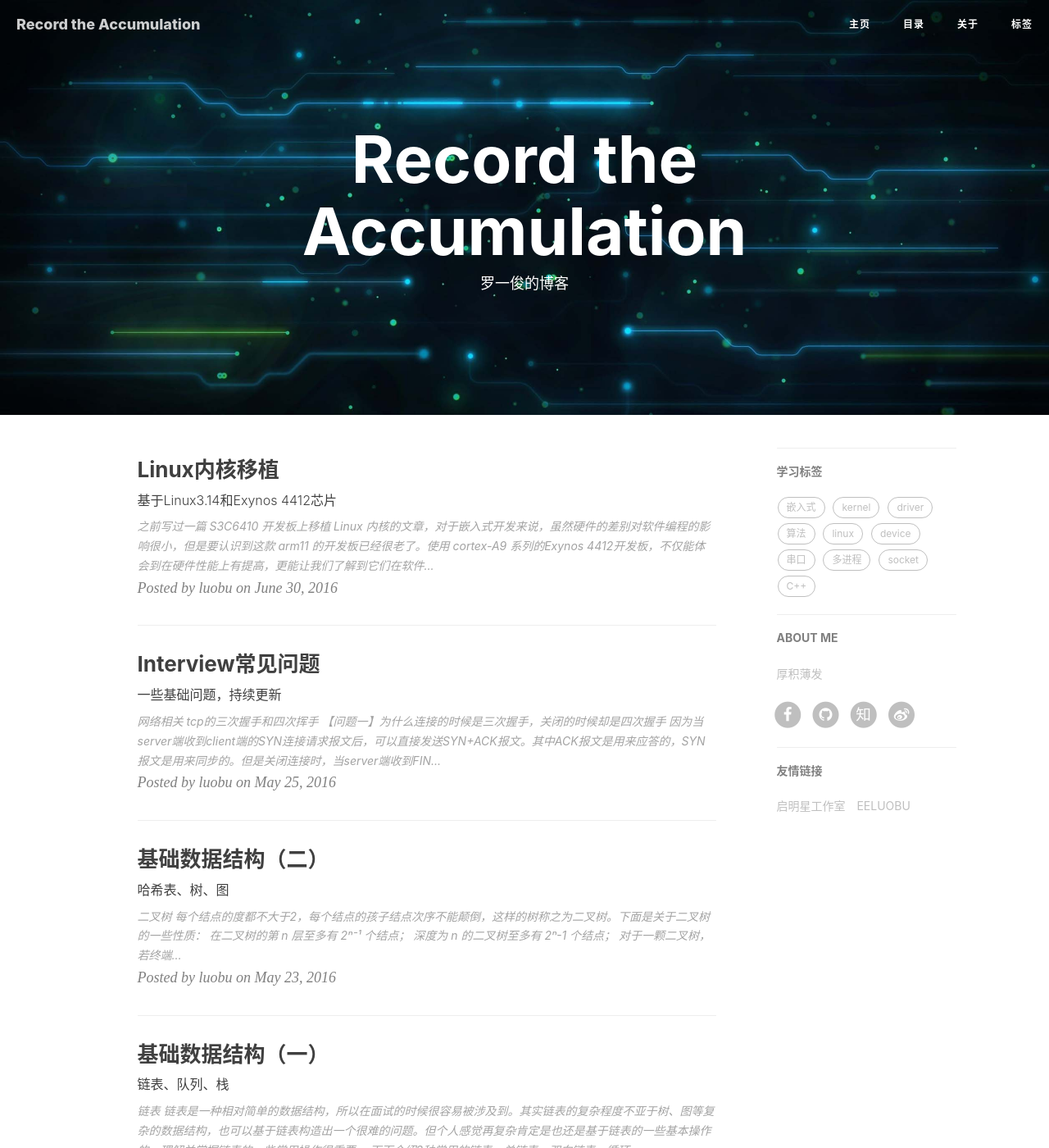
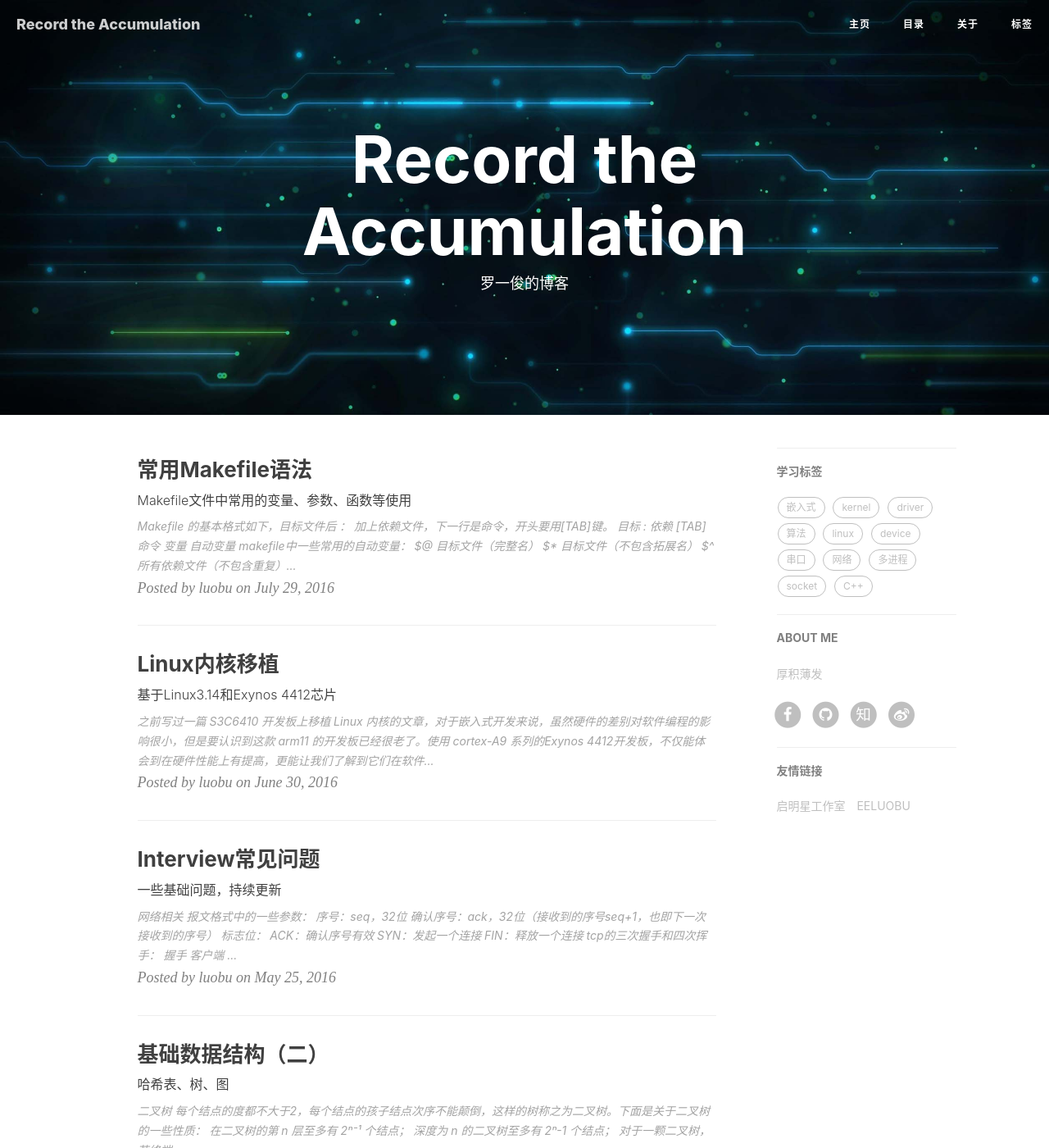
Before and after one commit to eeluobu/eeluobu.github.io, a Jekyll site: the page built from index.html, in a window 1280 px wide and 1400 px high. Shown: the whole window at 82% size. Built offline with Jekyll 4.4.1, drawn with Linux system fonts in a browser that asks for light colours; nearby versions of some CDN libraries; the list of posts is cut into pages by our own code; comment, search, counter and statistics services are not loaded; some of the changed text lies outside the part shown.

Commit message:
makefile post

````diff
--- a/_posts/2016-04-25-hello-myblog.markdown
+++ b/_posts/2016-04-25-hello-myblog.markdown
@@ -137,10 +137,8 @@ git push origin master
 
 > _config.yml:
 Stores configuration data. Many of these options can be specified from the command line executable but it’s easier to specify them here so you don’t have to remember them.
-
 > _includes:
 These are the partials that can be mixed and matched by your layouts and posts to facilitate reuse.
-
 > _layouts:
 These are the templates that wrap posts. Layouts are chosen on a post-by-post basis in the YAML Front Matter, which is described in the next section.
 
--- a/_posts/2016-05-25-question.markdown
+++ b/_posts/2016-05-25-question.markdown
@@ -7,13 +7,46 @@ author:     "luobu"
 header-img: "img/post.jpg"
 catalog:    true
 tags:
-    - 算法
+    - 网络
+    - 内存
+    - 指针
 ---
 
 
 #### 网络相关
 
-tcp的三次握手和四次挥手
+报文格式中的一些参数：
+序号：seq，32位
+确认序号：ack，32位（接收到的序号seq+1，也即下一次接收到的序号）
+标志位：
+ACK：确认序号有效
+SYN：发起一个连接
+FIN：释放一个连接
+
+
+tcp的三次握手和四次挥手：
+
+握手
+
+|   客户端   |         过程         | 服务器端 |
+| :--------: | :------------------: | :------: |
+|            | --------SYN=1 seq=J--------> |          |
+|            | <-----SYN=1,ACK=1 ack=J+1,seq=K----- |          |
+|            | --------ACK=1 ack=K+1--------> |          |
+
+挥手
+
+
+|   客户端   |         过程         | 服务器端 |
+| :--------: | :------------------: | :------: |
+|            | --------FIN=1 seq=M--------> |          |
+|            | <------ DATA ------> |          |
+|            | <------ACK=1 ack=M+1---------  |          |
+|            | <------ FIN=1 seq=N-------- |          |
+|            | --------ACK=1 ack=N+1--------> |          |
+
+
+
 
 【问题一】为什么连接的时候是三次握手，关闭的时候却是四次握手
 
--- /dev/null
+++ b/_posts/2016-07-29-makefile.markdown
@@ -0,0 +1,201 @@
+---
+layout:     post
+title:      "常用Makefile语法"
+subtitle:   "Makefile文件中常用的变量、参数、函数等使用"
+date:       2016-07-29
+author:     "luobu"
+header-img: "img/post.jpg"
+catalog:    true
+tags:
+    - linux
+    - Makefile
+---
+
+Makefile 的基本格式如下，目标文件后 ： 加上依赖文件，下一行是命令，开头要用[TAB]键。
+
+目标 : 依赖
+[TAB] 命令
+
+#### 变量
+
+
+##### 自动变量
+
+makefile中一些常用的自动变量：
+
+$@ 目标文件（完整名）
+$* 目标文件（不包含拓展名）
+
+$^ 所有依赖文件（不包含重复）
+$? 所有依赖文件（依赖文件晚于目标）
+$+ 所有依赖文件（可能重复）
+$< 第一个依赖文件
+
+$% 归档成员名称
+
+
+
+##### 环境变量
+
+makefile中常用的环境变量：
+
+`CC ` c编译器名称（默认cc）
+`CXX` c++编译器名称（默认g++）
+`AS ` 汇编器（as）
+`AR ` 库管理器（ar）
+`LD ` 链接器（ld）
+
+
+`CFLAGS` 编译器选项：指定头文件路径（-I 大写i）
+`LDFLAGS` 链接选项：库文件路径（-L）、库文件（-l 小写l）
+`LIBS `   链接选项：指定库文件（-l 小写l）
+
+
+为了便于理解，下面是 gcc 编译器的一些参数：
+
+-o 输出指定文件名
+-E 预处理，产生 .i 文件
+-S 编译产生汇编 .s 文件
+-c 编译、汇编，不链接产生 .o 二进制目标文件
+
+-I 大写i，指定头文件路径
+-L 大写l，链接指定库文件路径
+-l 小写l，链接指定库文件
+
+代码编译流程：
+*源代码.c* --> `预编译` --> *.i文件* --> `编译器` --> *汇编代码.s* --> `汇编器` --> *目标代码.o* --> `链接器` --> *可执行程序*
+
+
+
+#### 函数
+
+**subst** 替换
+
+``` bash
+$(subst $(a),$(b),$(c))   #把c中的a替换成b
+```
+
+**patsubst** 替换
+
+``` bash
+src := $(patsubst %.c,%.o,wildcard *.c)  #将.c替换成.o
+```
+
+**wildcard** 使通配符有效，如上把当前目录各个文件展开为空格分开
+
+
+上面的命令还能写成
+
+``` bash
+src := $(shell ls *.c)
+out := $(patsubst %.c,%.o,$(src))
+#等价于
+out := $(src:.c=.o)
+#等价于
+out := $(src:%.c=%.o)
+```
+
+**strip** 去空格
+
+``` bash
+$(strip $(a))  #去掉a串中的空格
+```
+
+**origin** 来源
+
+``` bash
+$(origin V)
+#V的来源，如环境、非环境（命令行、文件）"environment""command line"
+```
+
+``` bash
+#如果V来自命令行，执行语句1
+ifdef V
+  ifeq ("$(origin V)","command line")
+    语句1
+  endif
+endif
+```
+
+
+(**shell** bash命令)  返回执行结果
+
+``` bash
+file := $(shell cat foo)
+#将foo文件内容写到file中
+```
+
+#### 条件语句
+
+1、ifeq
+ifeq ( arg1, arg2 )
+command
+两个参数相同为真，执行command
+
+2、ifneq
+ifneq ( arg1, arg2 )
+command
+两个参数不同相同为真，执行command
+
+3、ifdef
+ifdef 变量
+如果变量不为空，为真
+
+4、ifndef
+ifndef 变量
+如果变量为空，为真
+
+#### 等号赋值
+
+`= ` 赋值（在文件全部展开后赋值，以最后一个为准）
+`:=` 覆盖之前的值（赋给当前变量的值）
+`?=` 如果之前没有赋值，就赋值
+`+=` 添加赋值
+
+#### 特殊符号
+
+`@ ` 不打印出命令，在make时会打印出Makefile中所有的命令
+`%.c` 通配符（所有.c文件）
+
+
+#### 其他
+
+变量的传递：
+
+export:  传递变量到子目录
+unexport:  不传递
+
+.PHONY：
+
+.PHONY 伪目标
+防止有文件名和目标同名
+
+
+.so为动态库，.a 为静态库。
+
+
+
+
+#### 编译内核模块
+
+不管是linux内核移植，还是自己编写一个内核驱动程序，都需要编译生成内核模块 .ko 文件，直接使用 make modules 命令要很多参数配置，通常都会采用 Makefile 文件。下面是用 Makefile 文件生成一个内核模块的例子。
+
+``` bash
+ifneq ($(KERNELRELEASE),)
+
+obj-m := test.o
+
+else
+
+PWD := $(shell pwd)
+KDIR := /home/linux-3.14   #linux内核源码目录
+
+all:
+	make -C $(KDIR) M=$(PWD) modules ARCH=arm CROSS_COMPILE=arm-linux-
+#-C表示切换到内核目录，M=表示生成的模块.ko文件放在当前目录下
+#后面为配置的编译工具
+clean:
+	rm -f *.ko *.o *.mod.o *.mod.c *.symvers  modul*
+
+endif
+```
````
